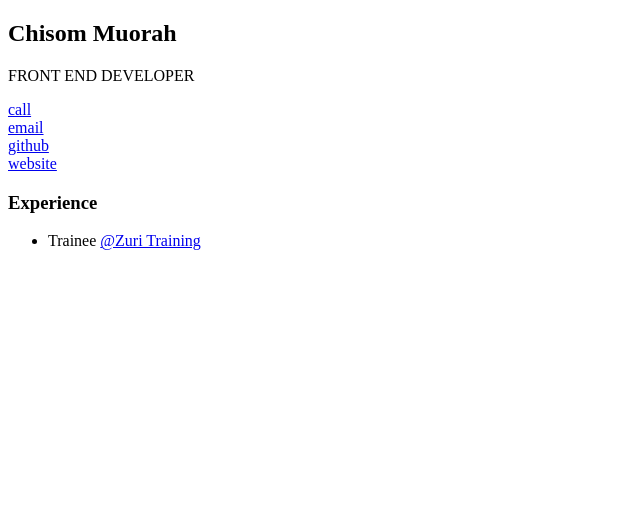
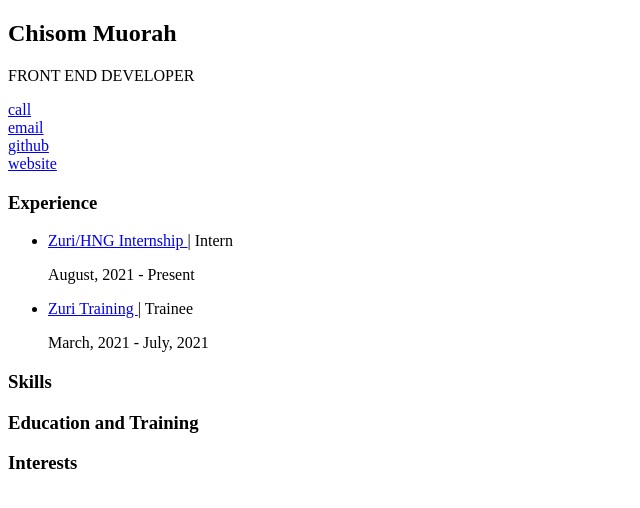
Before and after one commit to chysomm62/HNG_stage2-task, a plain HTML site: page index.html in a window 1280 px wide. Shown: the whole page, without its empty margins (0-640 px from the left). Drawn offline with Linux system fonts and the light colour scheme.

Commit message:
Update index.html

```diff
--- a/index.html
+++ b/index.html
@@ -32,13 +32,24 @@
             <section class="grid-item grid3">
                 <h3>Experience</h3>
                 <ul>
-                    <li>Trainee <a href="https://training.zuri.team/">@Zuri Training</a></li>
+                    <li><a href="https://internship.zuri.team/">Zuri/HNG Internship </a>| Intern </li>
+                    <p>August, 2021 - Present</p>
+                    <li><a href="https://training.zuri.team/">Zuri Training </a>| Trainee </li>
+                    <p>March, 2021 - July, 2021</p>
                 </ul>
             </section>
 
-            <section class="grid-item grid4"></section>
-            <section class="grid-item grid5"></section>
-            <section class="grid-item grid6"></section>
+            <section class="grid-item grid4">
+                <h3>Skills</h3>
+            </section>
+
+            <section class="grid-item grid5">
+                <h3>Education and Training</h3>
+            </section>
+
+            <section class="grid-item grid6">
+                <h3>Interests</h3>
+            </section>
         </main>
 
         <footer>
```
